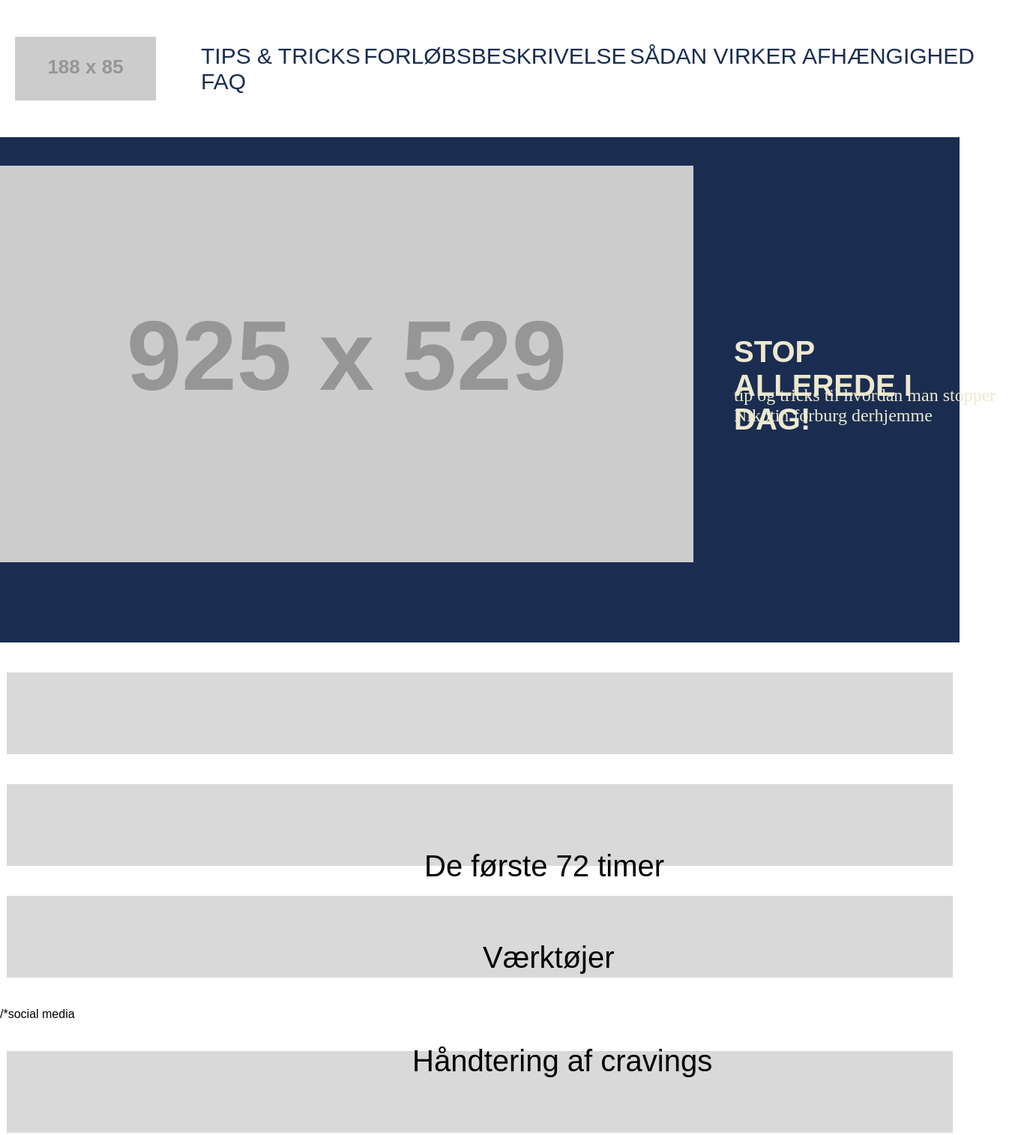
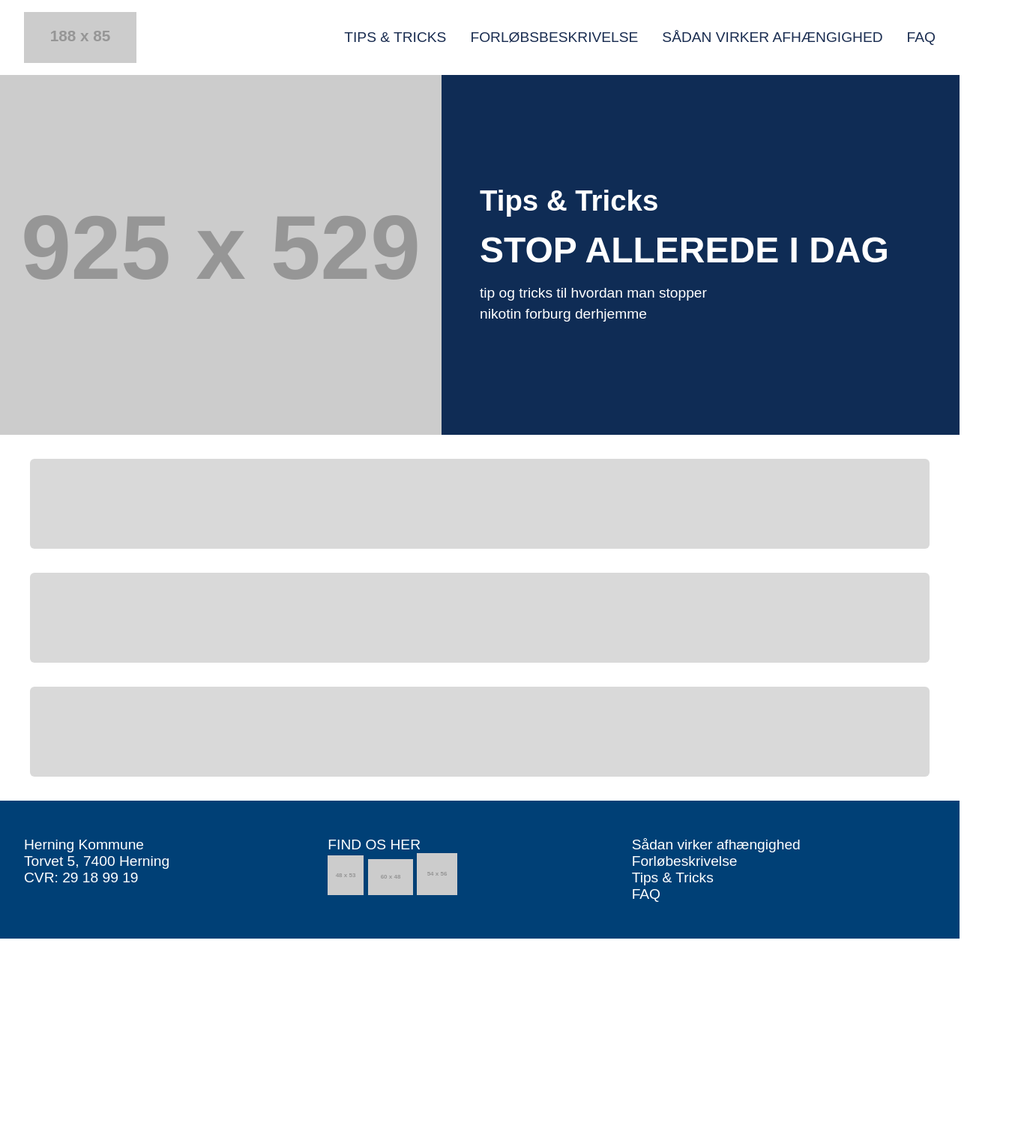
Before and after one commit to Emselemse/nikotinstop, a plain HTML site: page Tips.html in a window 1280 px wide. Shown: the top 1514 px of the page at 75% size, 1382 px wide, since content can reach past the window. After the commit the page ends 1252 px from the top, so only its background shows below. Drawn offline with Linux system fonts and the light colour scheme; placeholder pictures from the web are drawn by us.

Commit message:
responsive

```diff
--- a/Tips.html
+++ b/Tips.html
@@ -1,40 +1,39 @@
 <!DOCTYPE html>
-<html lang="en">
+<html lang="da">
 <head>
-    <header class="topnav">
-        <img class="logo" src="https://placehold.co/188x85" />
-        <nav>
-            <a>TIPS & TRICKS</a>
-            <a>FORLØBSBESKRIVELSE</a>
-            <a>SÅDAN VIRKER AFHÆNGIGHED</a>
-            <a>FAQ</a>
-        </nav>
-    </header>
     <meta charset="UTF-8" />
     <meta name="viewport" content="width=device-width, initial-scale=1.0" />
     <link rel="stylesheet" href="styles.css" />
     <title>Layout</title>
 </head>
 <body>
-    <div class="hero"></div>
-    <div class="section gray" id="sec1"></div>
-    <div class="section gray" id="sec2"></div>
-    <div class="section gray" id="sec3"></div>
+<header class="topnav">
+    <img class="logo" src="https://placehold.co/188x85" alt="logo" />
+    <nav class="nav-links">
+        <a href="#">TIPS & TRICKS</a>
+        <a href="#">FORLØBSBESKRIVELSE</a>
+        <a href="#">SÅDAN VIRKER AFHÆNGIGHED</a>
+        <a href="#">FAQ</a>
+    </nav>
+</header>
 
-    <img class="main-img" src="https://placehold.co/925x529" /> /*social media
+<section class="hero">
+    <div class="hero-img">
+        <img src="https://placehold.co/925x529" alt="Hero image">
+    </div>
 
-    <h2 class="title cravings">Håndtering af cravings</h2>
-    <div class="section gray" id="sec4"></div>
-    <div class="section gray" id="sec5"></div>
+    <div class="hero-text">
+        <h2>Tips & Tricks</h2>
+        <h1>STOP ALLEREDE I DAG</h1>
+        <p>tip og tricks til hvordan man stopper nikotin forburg derhjemme</p>
+    </div>
+</section>
 
-    <h2 class="title first72">De første 72 timer</h2>
-    <h2 class="title tools">Værktøjer</h2>
+<section class="section gray"></section>
+<section class="section gray"></section>
+<section class="section gray"></section>
 
-    <h1 class="cta">STOP ALLEREDE I DAG!</h1>
-    <p class="cta-sub">tip og tricks til hvordan man stopper Nikotin forburg derhjemme</p>
 
-    <h2 class="title lorem1">Lorem ipsum</h2>
-    <h2 class="title lorem2">Lorem Ipsum</h2>
 
 <footer class="footer">
     <div class="footer-col left">
@@ -42,12 +41,14 @@
         <p>Torvet 5, 7400 Herning</p>
         <p>CVR: 29 18 99 19</p>
     </div>
+
     <div class="footer-col center">
         <p>FIND OS HER</p>
         <img class="soc1" src="https://placehold.co/48x53" />
         <img class="soc2" src="https://placehold.co/60x48" />
         <img class="soc3" src="https://placehold.co/54x56" />
     </div>
+
     <div class="footer-col right">
         <p>Sådan virker afhængighed</p>
         <p>Forløbeskrivelse</p>
@@ -56,5 +57,14 @@
     </div>
 </footer>
 
+<script>
+    const burger = document.querySelector(".burger");
+    const nav = document.querySelector(".nav-links");
+
+    burger.addEventListener("click", () => {
+        nav.classList.toggle("open");
+    });
+</script>
+
 </body>
 </html>
--- a/styles.css
+++ b/styles.css
@@ -1,116 +1,247 @@
+/* RESET */
+* {
+    box-sizing: border-box;
+    margin: 0;
+    padding: 0;
+}
+
 body {
-    margin: 0;
     font-family: Arial, sans-serif;
 }
 
-.hero {
+/* TOP MENU */
+.topnav {
     width: 100%;
-    height: 857px;
-    background: #1A2D51;
+    background: white;
+    display: flex;
+    justify-content: space-between;
+    align-items: center;
+    padding: 1rem 2rem;
+    position: sticky;
+    top: 0;
+    z-index: 10;
 }
 
+.logo {
+    max-width: 150px;
+    height: auto;
+}
+
+.nav-links {
+    display: flex;
+    gap: 2rem;
+}
+
+.nav-links a {
+    color: #1A2D51;
+    font-size: 1.2rem;
+    text-decoration: none;
+}
+
+.burger {
+    display: none;
+    border: none;
+    background: none;
+    font-size: 2rem;
+}
+
+/* HERO */
+.hero {
+    display: flex;
+    width: 100%;
+    min-height: 60vh;
+}
+
+/* LEFT SIDE IMAGE */
+.hero-img {
+    flex: 1;
+    overflow: hidden;
+}
+
+.hero-img img {
+    width: 100%;
+    height: 100%;
+    object-fit: cover; /* keeps full image visible & responsive */
+    display: block;
+}
+
+/* RIGHT SIDE TEXT */
+.hero-text {
+    flex: 1;
+    background: #0f2c55;  /* matches your dark blue */
+    color: white;
+    display: flex;
+    flex-direction: column;
+    justify-content: center;
+    padding: clamp(1.5rem, 4vw, 4rem);
+}
+
+.hero-text h2 {
+    font-size: clamp(1.5rem, 3vw, 2.5rem);
+    margin-bottom: 1rem;
+}
+
+.hero-text h1 {
+    font-size: clamp(1.8rem, 4vw, 3rem);
+    font-weight: 700;
+    margin-bottom: 1rem;
+}
+
+.hero-text p {
+    font-size: clamp(1rem, 1.5vw, 1.2rem);
+    max-width: 32ch;
+    line-height: 1.5;
+}
+
+/* MOBILE STACKING */
+@media (max-width: 820px) {
+
+    .hero {
+        flex-direction: column;
+    }
+
+    .hero-img {
+        width: 100%;
+        height: auto;
+    }
+
+    .hero-img img {
+        height: auto;
+        object-fit: contain;
+    }
+
+    .hero-text {
+        padding: 2rem 1.5rem;
+        text-align: center;
+    }
+
+    .hero-text p {
+        margin-left: auto;
+        margin-right: auto;
+    }
+}
+
+/* GENERAL SECTIONS */
 .section.gray {
-    width: 1262px;
-    height: 109px;
+    width: 100%;
+    max-width: 1200px;
+    height: 120px;
     background: #D9D9D9;
-    margin: 40px auto;
+    margin: 2rem auto;
+    border-radius: 6px;
+}
+
+/* IMAGE + CTA */
+.image-wrapper {
+    position: relative;
+    max-width: 1000px;
+    margin: 2rem auto;
 }
 
 .main-img {
-    width: 925px;
-    height: 529px;
-    position: absolute;
-    left: 0;
-    top: 221px;
-}
-
-.title {
-    font-size: 40px;
-    font-weight: 400;
-    color: black;
-    position: absolute;
-}
-
-.cravings {
-    top: 1360px;
-    left: 550px;
-}
-
-.first72 {
-    top: 1100px;
-    left: 566px;
-}
-
-.tools {
-    top: 1222px;
-    left: 644px;
-}
-
-.lorem1 {
-    top: 1498px;
-    left: 637px;
-}
-
-.lorem2 {
-    top: 1636px;
-    left: 644px;
+    width: 100%;
+    height: auto;
+    display: block;
+    border-radius: 6px;
 }
 
 .cta {
     position: absolute;
-    left: 979px;
-    top: 420px;
-    font-size: 40px;
+    top: 15%;
+    left: 60%;
+    transform: translateX(-10%);
+    color: #EDE9CF;
+    font-size: clamp(1.5rem, 3vw, 3rem);
     font-weight: 700;
-    color: #EDE9CF;
+    margin: 0 0 0.5rem 0;
 }
 
 .cta-sub {
     position: absolute;
-    left: 979px;
-    top: 490px;
-    width: 403px;
-    font-size: 24px;
-    font-family: Alpino;
-    font-weight: 421;
+    top: 30%;
+    left: 60%;
+    transform: translateX(-10%);
+    width: 40%;
     color: #EDE9CF;
+    font-size: clamp(1rem, 2vw, 1.5rem);
 }
 
+/* TITLES */
+.title {
+    font-size: clamp(1.6rem, 2.5vw, 2.5rem);
+    margin: 2rem auto 1rem;
+    max-width: 1200px;
+    padding: 0 1rem;
+}
+
+/* FOOTER */
 .footer {
     width: 100%;
-    height: 263px;
     background: #004076;
     display: flex;
+    flex-wrap: wrap;
     justify-content: space-between;
-    padding: 40px;
+    padding: 2rem;
     color: white;
-    font-size: 30px;
+    font-size: 1.2rem;
 }
 
 .footer-col {
-    display: flex;
-    flex-direction: column;
-    gap: 12px;
+    flex: 1;
+    min-width: 200px;
+    margin: 1rem 0;
 }
 
-.soc1, .soc2, .soc3 {
-    margin-top: 10px;
+/* MOBILE BREAKPOINT */
+@media (max-width: 800px) {
+    .burger {
+        display: block;
+    }
+
+    .nav-links {
+        display: none;
+        flex-direction: column;
+        background: white;
+        position: absolute;
+        right: 2rem;
+        top: 80px;
+        padding: 1rem 2rem;
+        gap: 1.2rem;
+        box-shadow: 0 4px 12px rgba(0,0,0,0.15);
+    }
+
+    .nav-links.open {
+        display: flex;
+    }
+
+    .image-wrapper {
+        text-align: center;
+        align-items: center;
+    }
+
+    .cta, .cta-sub {
+        position: static;
+        transform: none;
+        width: 100%;
+        margin-top: 1rem;
+    }
+
+    .cta {
+        font-size: 2rem;
+    }
+
+    .cta-sub {
+        font-size: 1.2rem;
+    }
+
+    .section.gray {
+        height: auto;
+        padding: 2rem 1rem;
+    }
+
+    .footer {
+        text-align: center;
+        flex-direction: column;
+        gap: 2rem;
+    }
 }
-
-.topnav {
-    width: 100%;
-    height: 143px;
-    background: white;
-    display: flex;
-    align-items: center;
-    gap: 60px;
-    padding: 20px;
-    position: absolute;
-    top: 0;
-}
-
-.topnav nav a {
-    color: #1A2D51;
-    font-size: 30px;
-    text-decoration: none;
-}
```
Lines whose indentation alone changed are shown as unchanged.
